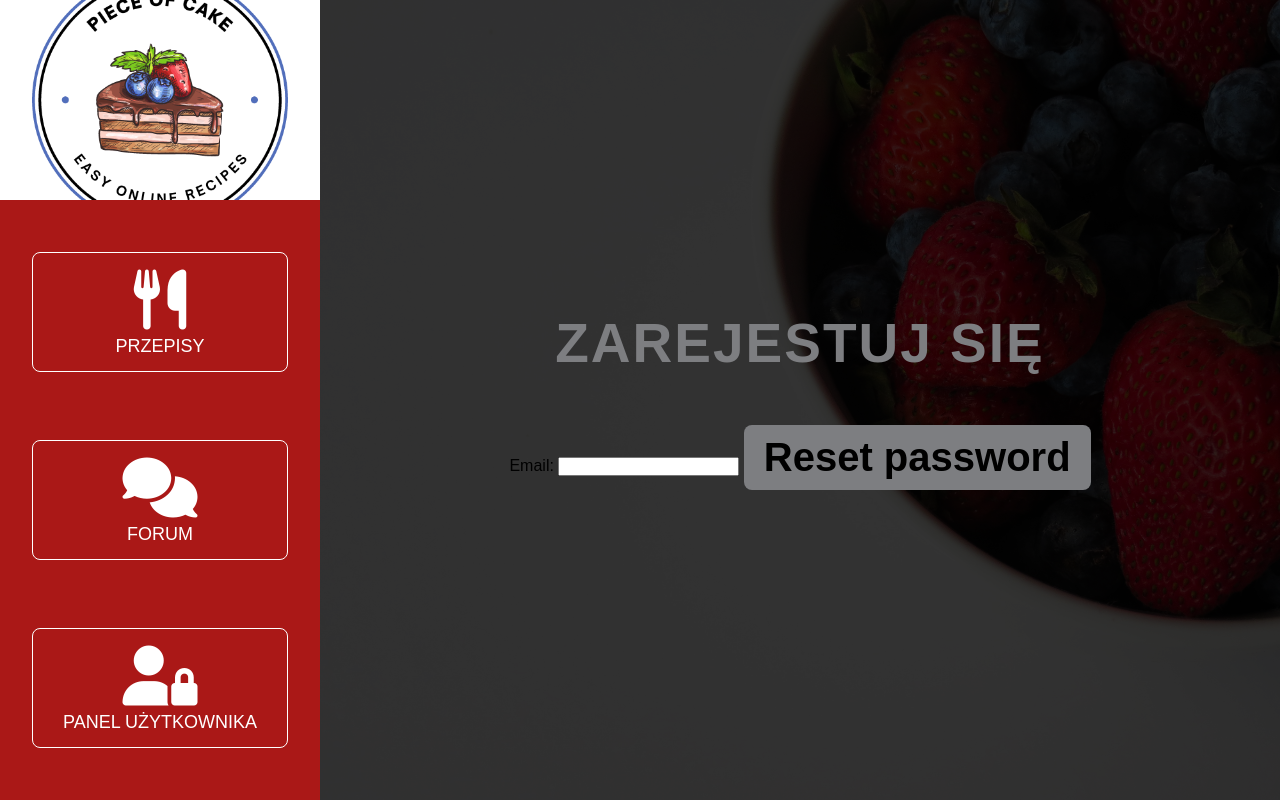
After one commit to HomelessGodYato/Recipe_site, a Django app: page /reset_password/ in a window 1280 px wide. The commit adds this page. Run offline with Django 4.2, Linux system fonts and the light colour scheme; some libraries are stand-ins or nearby versions.

Commit message:
Reset password feature.

```diff
--- a/pancakes/urls.py
+++ b/pancakes/urls.py
@@ -1,5 +1,6 @@
 from django.conf import settings
 from django.conf.urls.static import static
+from django.contrib.auth import views as auth_views
 from django.urls import path
 
 from . import views
@@ -7,7 +8,7 @@ from .views import *
 
 urlpatterns = [
                   path('', views.home_page, name="home"),
-
+                  # -------------------------------------------USER------------------------------------------------
                   path('register/', views.register_page, name="register"),
                   path('login/', views.login_page, name="login"),
                   path('logout/', views.logout_user, name="logout"),
@@ -18,7 +19,14 @@ urlpatterns = [
                   path('activate/<uidb64>[0-9A-Za-z_\-]+/<token>[0-9A-Za-z]{1,13}-[0-9A-Za-z]{1,20}/$',
                        views.activation, name='activate'),
                   path('user_edit/', views.user_edit_view, name="edit_user"),
-
+                  path('reset_password/',auth_views.PasswordResetView.as_view(template_name = 'user/reset_password/reset_password.html'),
+                       name="reset_password"),
+                  path('reset_password_sent/',auth_views.PasswordResetDoneView.as_view(template_name = 'user/reset_password/reset_password_sent.html'),
+                       name = "password_reset_done"),
+                  path('reset/<uidb64>/<token>',auth_views.PasswordResetConfirmView.as_view(template_name = 'user/reset_password/reset_password_new_password.html'),
+                       name = "password_reset_confirm"),
+                  path('reset_password_complete/',auth_views.PasswordResetCompleteView.as_view(template_name ='user/reset_password/reset_password_complete.html' ),
+                       name="password_reset_complete"),
                   # -------------------------------------------RECIPE----------------------------------------------
                   path('recipe/', views.recipe_show_all_view, name="recipe_show_all"),
                   path('recipe/<str:id>', views.recipe_show_view, name="recipe_show"),
--- a/templates/user/registration_login/login.html
+++ b/templates/user/registration_login/login.html
@@ -32,7 +32,7 @@
 			<p id="messages" class="message">{{message}}</p>
 			{% endfor %}
 			<div class="buttons-login">
-				<div class="btn-login"><a href="#">Odzyskiwanie hasła</a></div>
+				<div class="btn-login"><a href="{% url 'reset_password' %}">Odzyskiwanie hasła</a></div>
 				<div class="btn-login">
 					<a href="{% url 'register' %}" class="ml-2">Zarejestuj się</a>
 				</div>
--- /dev/null
+++ b/templates/user/reset_password/reset_password.html
@@ -0,0 +1,17 @@
+{% extends 'main.html' %}
+{% block content %}
+<main class="main">
+	<div class="main-login">
+		<h1 class="title">Zarejestuj się</h1>
+		<form method="POST" action="" class="form-reset" autocomplete="off">
+			{% csrf_token %}
+			{{form}}
+			<input
+				type="submit"
+				value="Reset password"
+				class="form-button form-button-reset"
+			/>
+		</form>
+	</div>
+</main>
+{% endblock %}
```
Also changed, not shown: pancakes/models.py (+5 -5 lines), templates/user/reset_password/reset_password_complete.html (added, +10 -0 lines), templates/user/reset_password/reset_password_new_password.html (added, +23 -0 lines), templates/user/reset_password/reset_password_sent.html (added, +9 -0 lines).
